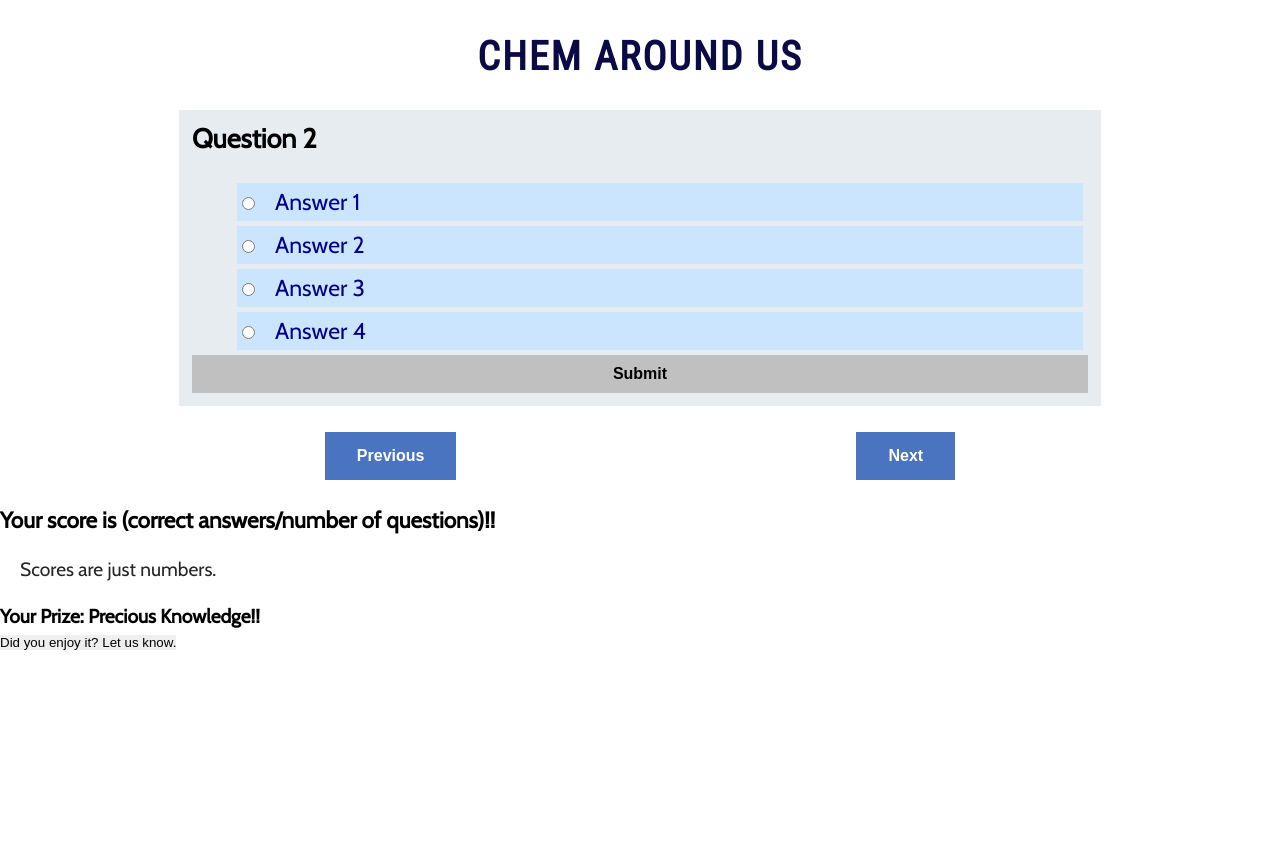
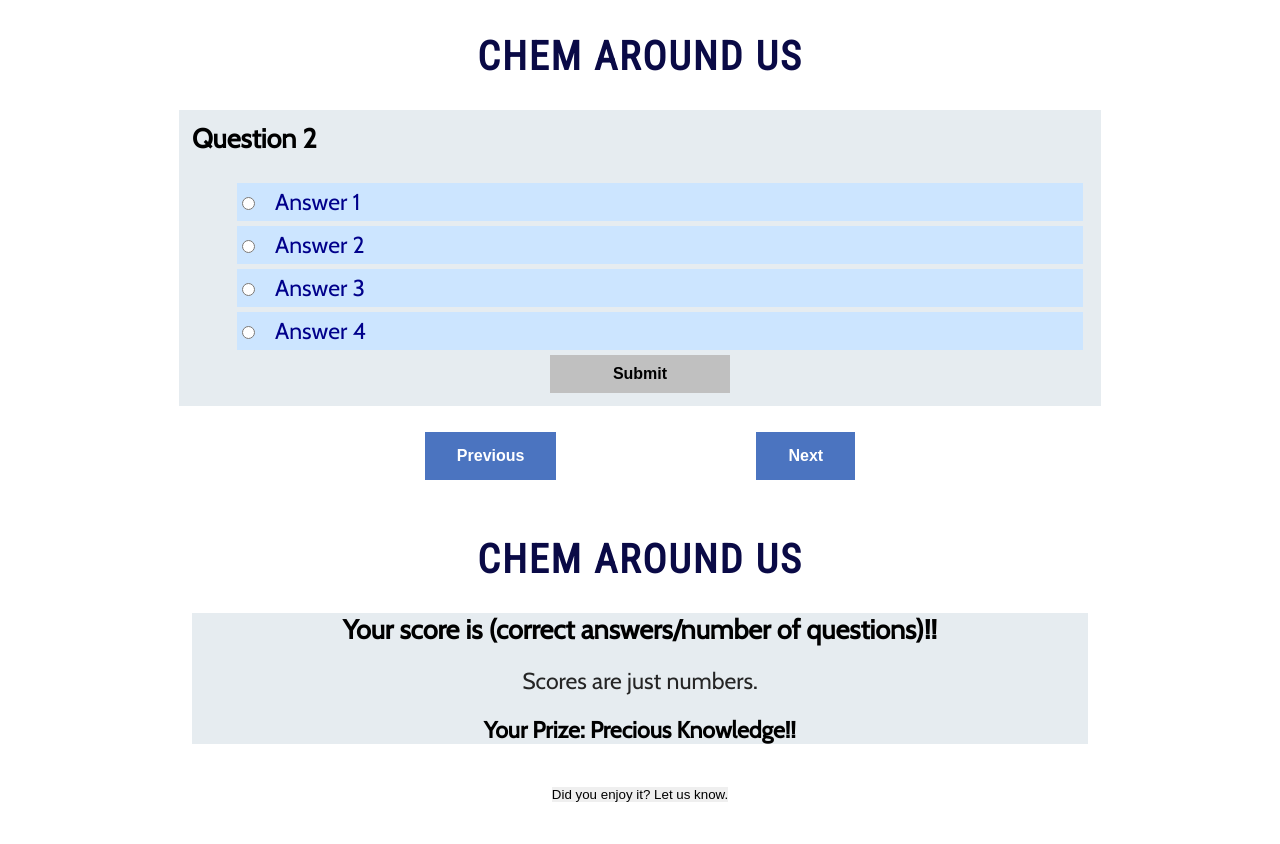
Before and after one commit to RoshnaVakkeel/Chem_Around_Us, a plain HTML site: page questions.html in a window 1280 px wide. Shown: the part 501-1345 px from the top of the page. Before the commit the page ends 1153 px from the top, so only its background shows below. Drawn offline with nearby package versions, Linux system fonts and the light colour scheme.

Commit message:
apply styles to result section

```diff
--- a/assets/css/style.css
+++ b/assets/css/style.css
@@ -28,7 +28,6 @@ p {
     padding: 20px;
     font-size: 1em;
     line-height: 30px;
-    text-align: justify;
     color: #252525;
 }
 
@@ -89,6 +88,14 @@ p {
     position: 20vh;
 }
 
+a {
+    color: white;
+}
+
+a:hover{
+    color: yellow;
+}
+
 /* Questions page layout */
 
 #questions {
@@ -139,6 +146,8 @@ input[type="radio"] {
     font-size: 16px;
     font-weight: 600;
     cursor: pointer;
+    width: 20%;
+    margin: auto;
 }
 
 .btn-previous,
@@ -150,5 +159,30 @@ input[type="radio"] {
     font-size: 16px;
     font-weight: 600;
     cursor: pointer;
-    margin: 0 200px;
+    margin: 0 100px;
 }
+
+/*Result area layout*/
+
+#result {
+    position: relative;
+    padding: 0;
+    margin: auto;
+    width: 70%;
+}
+
+.result-area {
+    width: 70%;
+    margin: auto;
+    padding: 1%;
+    display: flex;
+    justify-content: center;
+    align-items: center;
+}
+
+.score {
+    text-align: center;
+    font-size: 1.2em;
+    background-color: #E6ECF0;
+    box-sizing: border-box;
+}
--- a/questions.html
+++ b/questions.html
@@ -33,8 +33,6 @@
 
     </section>
 
-    <section id="result-area">
-
     <section id="question2">
             <h1 class="heading"> CHEM AROUND US </h1>
 
@@ -57,15 +55,23 @@
 
     </section>
 
-            <section id="result-area">
+    <section id="result">
+        <h1 class="heading">CHEM AROUND US</h1>
 
-    </div class="result">
+        </div class="result-area">
+            <div class="score">
             <h3>Your score is (correct answers/number of questions)!!</h3>
             <p>Scores are just numbers.</p>
             <h4>Your Prize: Precious Knowledge!!</h4>
             </div>
+        </div>
+
+        <div class="btn-area">
         <button data-type="feedback" class="btn-feedback">Did you enjoy it? Let us know.</button>
         </div>
+
+    </section>
+
     </section>
 
     <script src="assets/js/script.js"></script>
```
Lines whose indentation alone changed are shown as unchanged.
